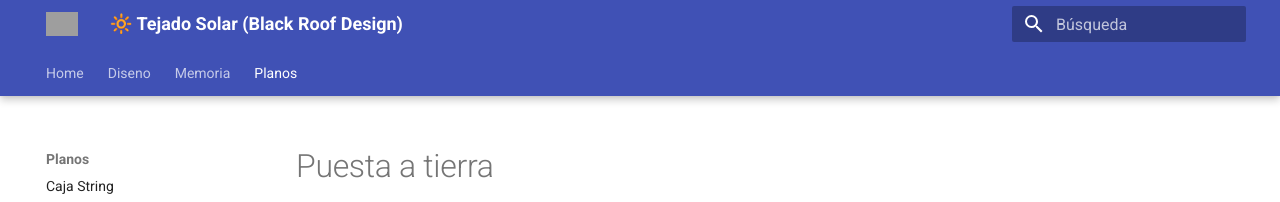
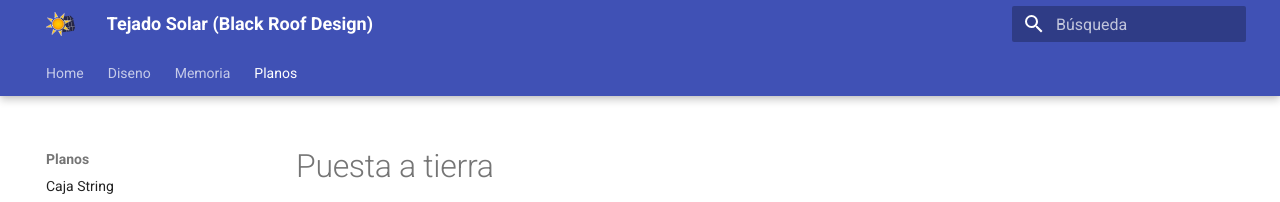
Before and after one commit to asolear/TejadoSolar, an MkDocs documentation site: the page built from docs/Planos/puesta a tierra.md, in a window 1280 px wide. Shown: the top 202 px of the page. Built offline with MkDocs 1.6.1 and Material for MkDocs 9.7.7, drawn with Linux system fonts in a browser that asks for light colours; grey boxes are pictures that could not be loaded.

Commit message:
prg vie 06 ene 2023 17:39:36 CET

```diff
--- a/mkdocs.yml
+++ b/mkdocs.yml
@@ -1,4 +1,4 @@
-site_name: 🔆 Tejado Solar (Black Roof Design)
+site_name: Tejado Solar (Black Roof Design)
 site_url: https://asolear.es/TejadoSolar
 
 theme:
@@ -7,8 +7,8 @@ theme:
 
   name: material
   language: es
-  favicon: assets/logo.svg
-  logo: assets/logo.svg
+  favicon: image/panel-158630.svg
+  logo: image/panel-158630.svg
   features:
     - navigation.tabs
     - navigation.tabs.sticky
```
Also changed, not shown: docs/index.md (+1 -1 lines), site/404.html, site/Diseno/coordenadas/index.html, site/Diseno/dxf/index.html, site/Memoria/Anejos a la Memoria/Anejo Nº 1.- Ficha Técnica del proyecto/index.html, site/Memoria/Anejos a la Memoria/Anejo Nº 2.- Memoria cálculos eléctricos/index.html, site/Memoria/Anejos a la Memoria/Anejo Nº 3.- Especificaciones técnicas/index.html, site/Memoria/Anejos a la Memoria/Anejo Nº 4.- Simulación de la producción/index.html, site/Memoria/Anejos a la Memoria/Anejo Nº 5.- Gestión de Residuos/index.html, site/Memoria/Anejos a la Memoria/Anejo Nº 6.- Seguridad y Salud/index.html, site/Memoria/MemoriaDescriptiva/index.html, site/Planos/Caja String/index.html, site/Planos/PLANO LÍNEA DE EVACUACIÓN/index.html, site/Planos/SCADA/index.html, 4 more files, 1 other file.
